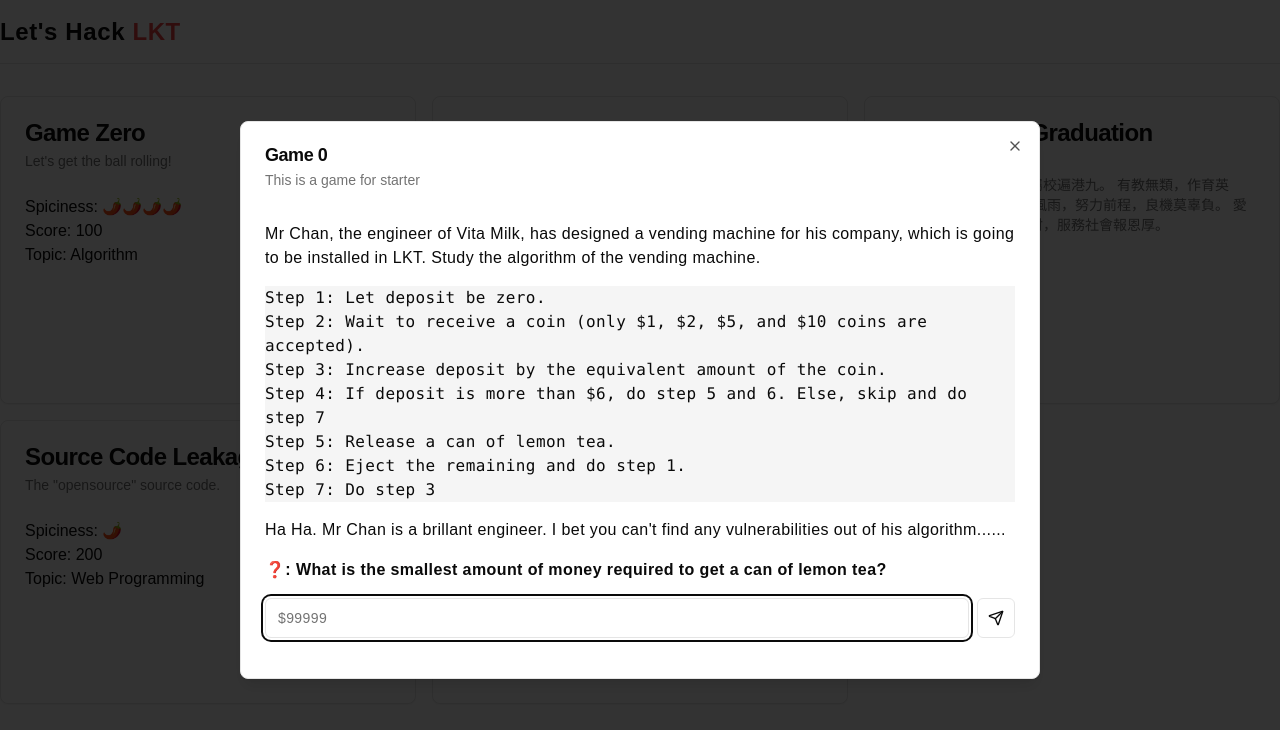
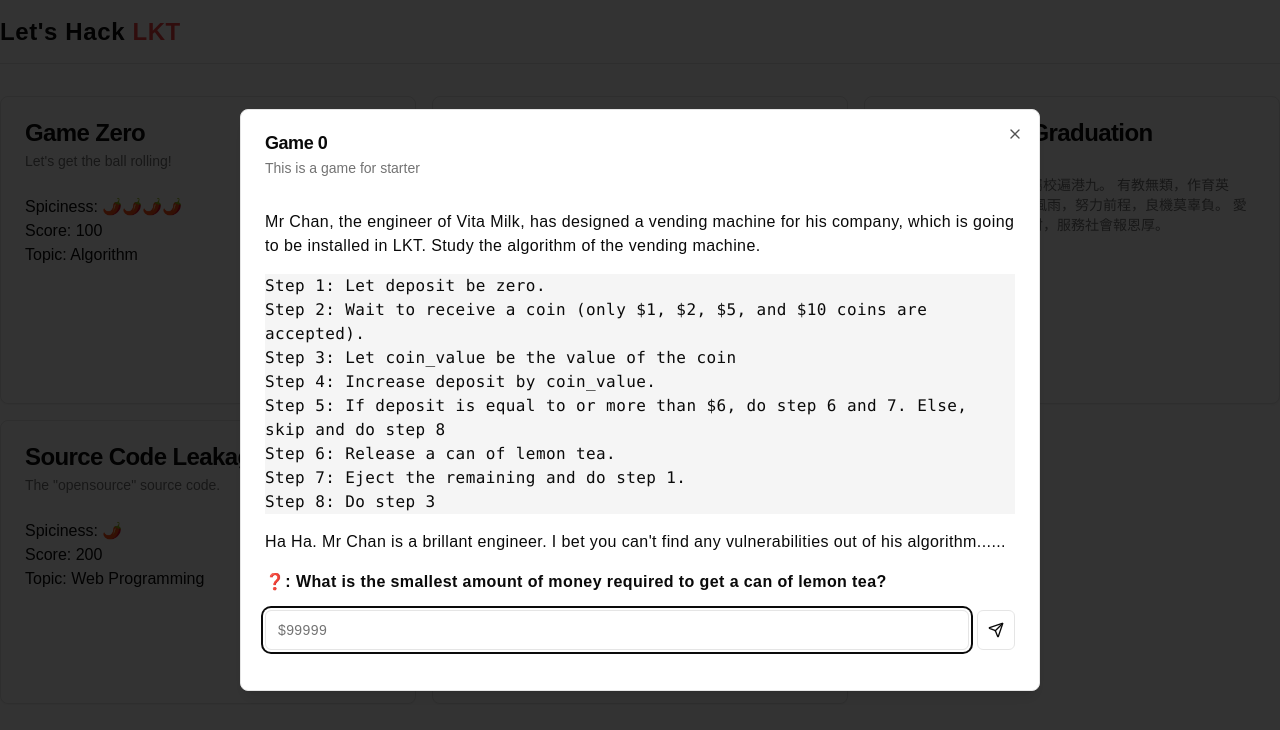
Before and after one commit to Hangton-Code/lktctf, a Next.js app: page / in a window 1280 px wide. Both pictures are taken after a click on the element 208 px from the left and 250 px from the top of the page. Shown: the top 730 px of the page. Built offline with nearby package versions, Linux system fonts and the light colour scheme.

Commit message:
make it better

```diff
--- a/components/game-0.tsx
+++ b/components/game-0.tsx
@@ -73,16 +73,18 @@ export const GameZero = () => {
             Step 2: Wait to receive a coin (only $1, $2, $5, and $10 coins are
             accepted).
             <br />
-            Step 3: Increase deposit by the equivalent amount of the coin.
+            Step 3: Let coin_value be the value of the coin
             <br />
-            Step 4: If deposit is more than $6, do step 5 and 6. Else, skip and
-            do step 7
+            Step 4: Increase deposit by coin_value.
             <br />
-            Step 5: Release a can of lemon tea.
+            Step 5: If deposit is equal to or more than $6, do step 6 and 7.
+            Else, skip and do step 8
             <br />
-            Step 6: Eject the remaining and do step 1.
+            Step 6: Release a can of lemon tea.
             <br />
-            Step 7: Do step 3
+            Step 7: Eject the remaining and do step 1.
+            <br />
+            Step 8: Do step 3
           </code>
           <p>
             Ha Ha. Mr Chan is a brillant engineer. I bet you can't find any
```
